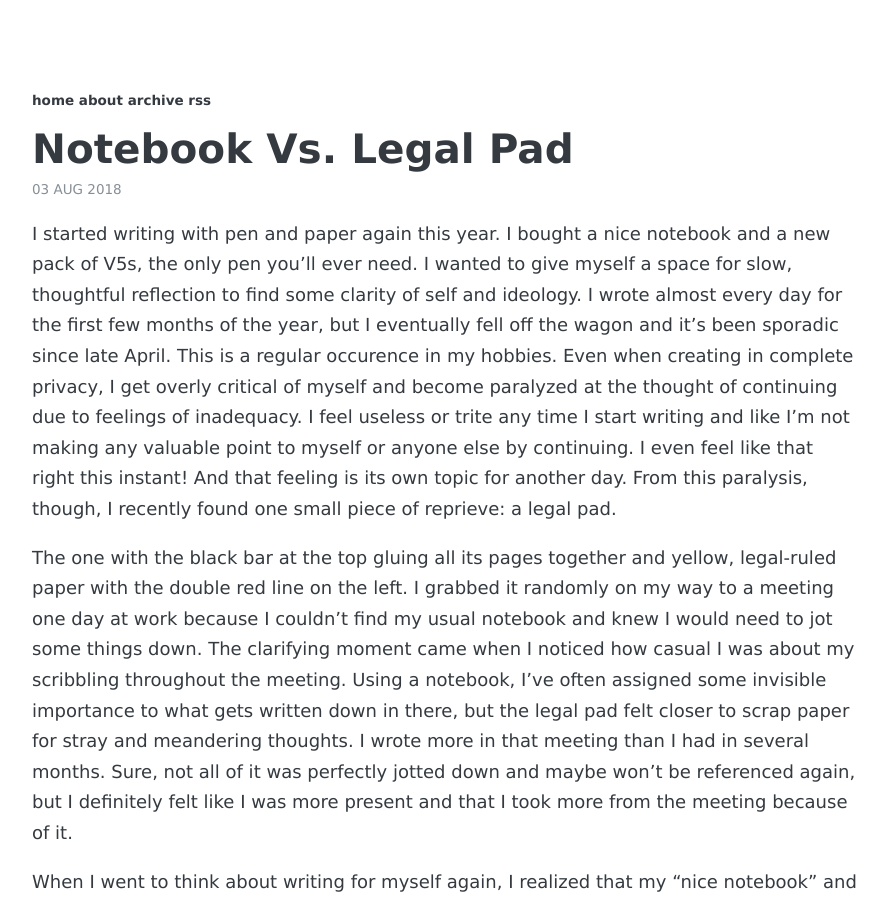
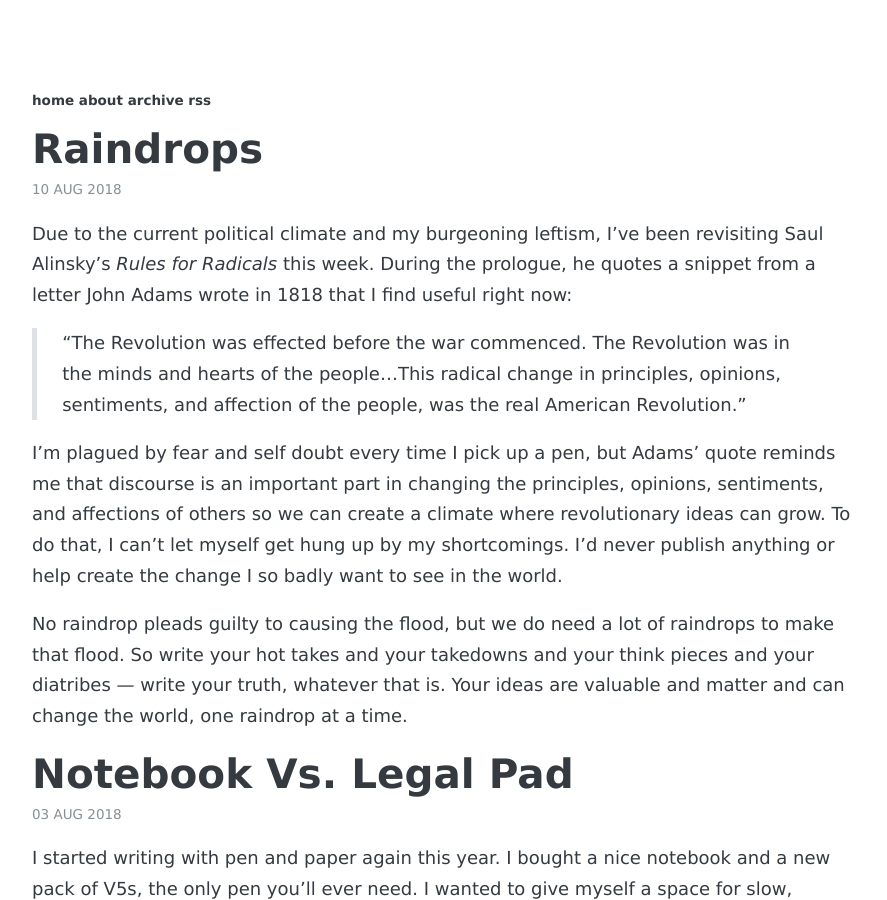
Before and after one commit to thisisamatthew/thisisamatthew.github.io, a Jekyll site: the page built from index.html, in a window 1280 px wide and 900 px high. Shown: the whole window, without its empty margins (194-1081 px from the left). Built offline with Jekyll 4.4.1, drawn with Linux system fonts in a browser that asks for light colours; some web fonts are replaced; the list of posts is cut into pages by our own code; a file with an impossible date is left out; some of the changed text lies outside the part shown.

Commit message:
Raindrops Date YAML fix

```diff
--- a/_posts/2018-08-10-Raindrops.md
+++ b/_posts/2018-08-10-Raindrops.md
@@ -1,7 +1,7 @@
 ---
 layout: post
 title: "Raindrops"
-date: 2018-08-010 04:32:00 -0500
+date: 2018-08-10 16:32:00 -0500
 tags: [post]
 ---
 
```
